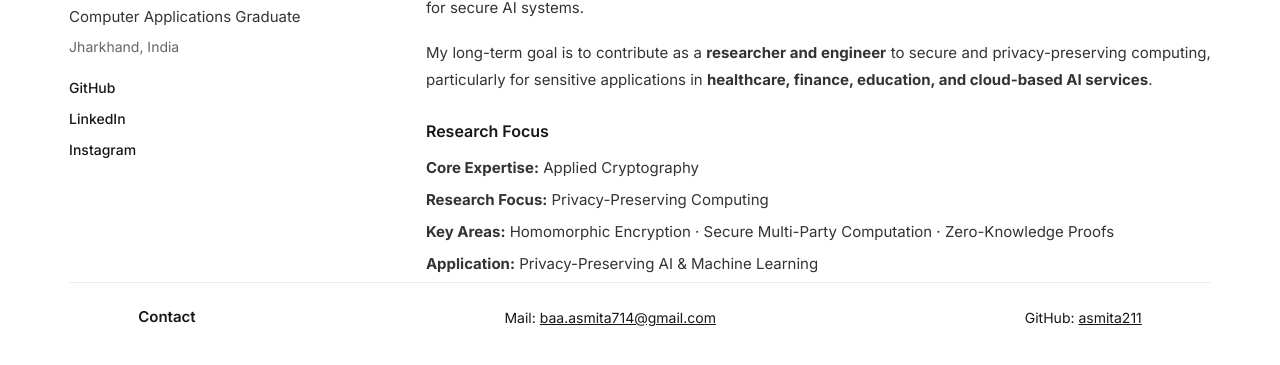
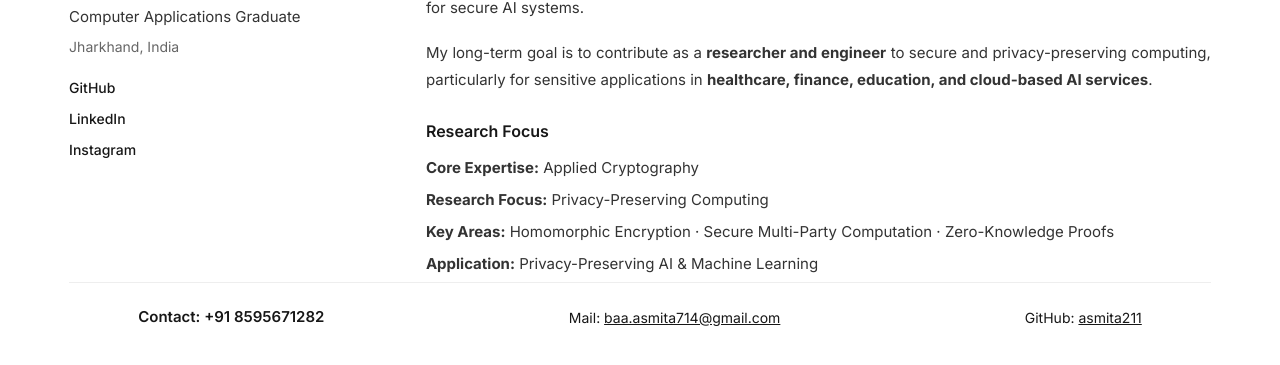
Before and after one commit to asmita211/asmita211.github.io, a plain HTML site: page index.html in a window 1280 px wide. Shown: the part 345-710 px from the top of the page. Drawn offline with Linux system fonts and the light colour scheme.

Commit message:
Update contact information in footer

```diff
--- a/index.html
+++ b/index.html
@@ -714,7 +714,7 @@
 
   <footer>
 
-    <strong>Contact</strong>
+    <strong>Contact: +91 8595671282</strong>
 
     <span>
       Mail:
```
